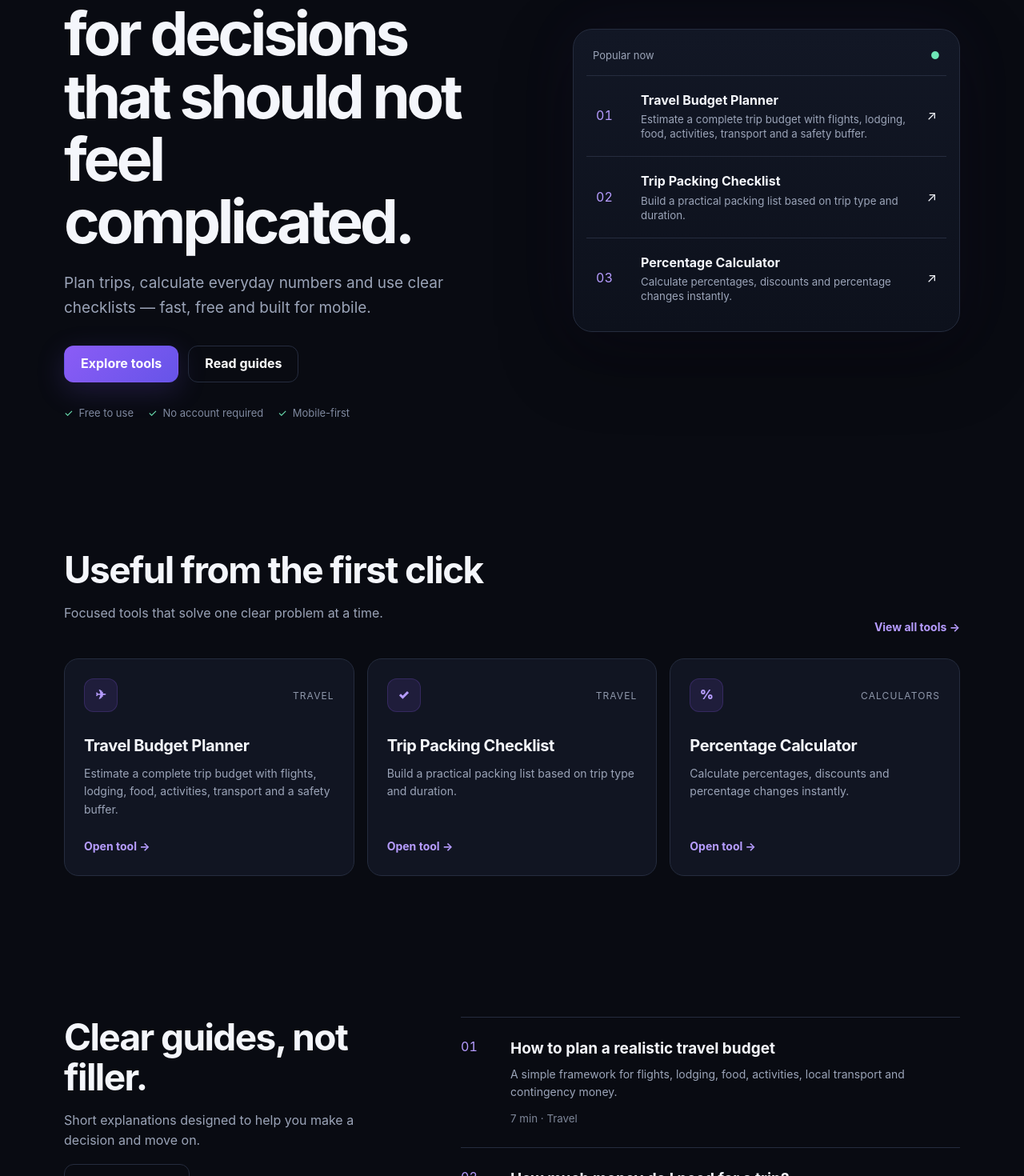
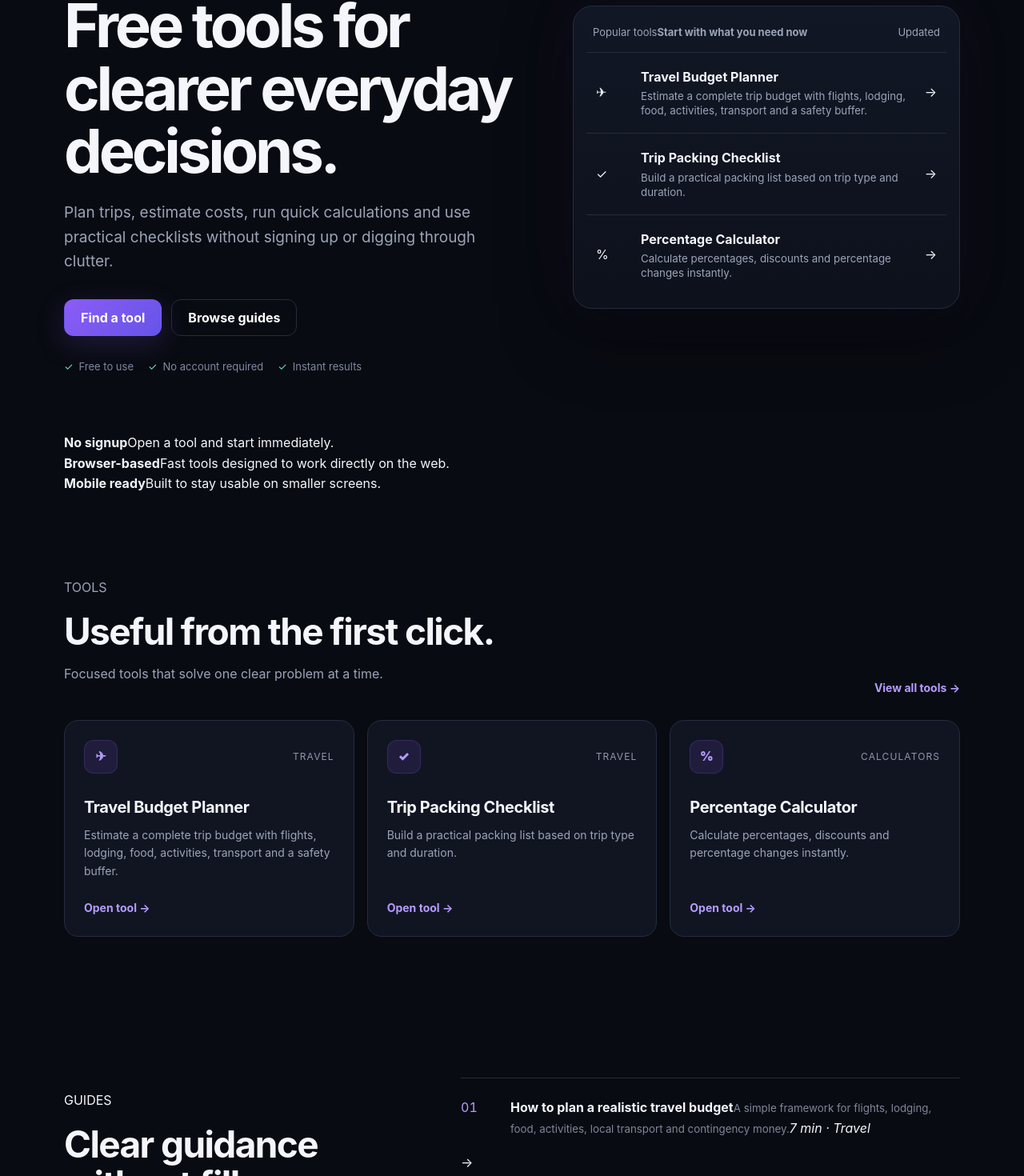
Before and after one commit to Alhachmi01/CardioNewYork, a Next.js app: page / in a window 1280 px wide. Shown: the part 245-1715 px from the top of the page at 80% size. Built offline with nearby package versions, Linux system fonts and the light colour scheme.

Commit message:
Polish GuideVexa homepage UX and conversion hierarchy

```diff
--- a/app/page.tsx
+++ b/app/page.tsx
@@ -4,47 +4,64 @@ import { guides, tools } from "@/lib/site";
 
 export default function HomePage() {
   const featured = tools.filter(tool => tool.featured).slice(0, 3);
+
   return (
     <>
-      <section className="hero shell">
+      <section className="hero shell hero-polished">
         <div className="hero-copy">
-          <h1>Practical tools for decisions that should not feel complicated.</h1>
-          <p>Plan trips, calculate everyday numbers and use clear checklists — fast, free and built for mobile.</p>
+          <p className="hero-kicker">PLANNING · CALCULATORS · GUIDES</p>
+          <h1>Free tools for clearer everyday decisions.</h1>
+          <p className="hero-lead">Plan trips, estimate costs, run quick calculations and use practical checklists without signing up or digging through clutter.</p>
           <div className="hero-actions">
-            <Link className="button" href="/tools">Explore tools</Link>
-            <Link className="button button-ghost" href="/guides">Read guides</Link>
+            <Link className="button" href="/tools">Find a tool</Link>
+            <Link className="button button-ghost" href="/guides">Browse guides</Link>
           </div>
-          <div className="proof-line"><span>Free to use</span><span>No account required</span><span>Mobile-first</span></div>
+          <div className="proof-line"><span>Free to use</span><span>No account required</span><span>Instant results</span></div>
         </div>
-        <div className="hero-panel" aria-label="GuideVexa tool preview">
-          <div className="hero-panel-head"><span>Popular now</span><span className="live-dot">●</span></div>
-          {featured.map((tool, index) => (
-            <Link href={`/tools/${tool.slug}`} className="preview-row" key={tool.slug}>
-              <span className="preview-index">0{index + 1}</span>
+
+        <div className="hero-panel hero-panel-polished" aria-label="Popular GuideVexa tools">
+          <div className="hero-panel-head">
+            <div><span className="panel-label">Popular tools</span><strong>Start with what you need now</strong></div>
+            <span className="panel-status">Updated</span>
+          </div>
+          {featured.map(tool => (
+            <Link href={`/tools/${tool.slug}`} className="preview-row preview-row-polished" key={tool.slug}>
+              <span className="preview-icon" aria-hidden="true">{tool.icon}</span>
               <span><strong>{tool.name}</strong><small>{tool.description}</small></span>
-              <span>↗</span>
+              <span className="preview-arrow" aria-hidden="true">→</span>
             </Link>
           ))}
         </div>
       </section>
 
+      <section className="shell trust-strip" aria-label="GuideVexa principles">
+        <div><strong>No signup</strong><span>Open a tool and start immediately.</span></div>
+        <div><strong>Browser-based</strong><span>Fast tools designed to work directly on the web.</span></div>
+        <div><strong>Mobile ready</strong><span>Built to stay usable on smaller screens.</span></div>
+      </section>
+
       <section className="section shell">
-        <div className="section-heading"><div><h2>Useful from the first click</h2><p>Focused tools that solve one clear problem at a time.</p></div><Link href="/tools" className="text-link">View all tools →</Link></div>
+        <div className="section-heading">
+          <div><p className="section-kicker">TOOLS</p><h2>Useful from the first click.</h2><p>Focused tools that solve one clear problem at a time.</p></div>
+          <Link href="/tools" className="text-link">View all tools →</Link>
+        </div>
         <div className="tool-grid">{featured.map(tool => <ToolCard key={tool.slug} tool={tool} />)}</div>
       </section>
 
-      <section className="section shell split-section">
-        <div>
-          <h2>Clear guides, not filler.</h2>
-          <p className="lead">Short explanations designed to help you make a decision and move on.</p>
-          <Link href="/guides" className="button button-ghost">Browse guides</Link>
+      <section className="section shell split-section guides-home">
+        <div className="guides-intro">
+          <p className="section-kicker">GUIDES</p>
+          <h2>Clear guidance without filler.</h2>
+          <p className="lead">Short explanations designed to help you make a decision, understand the numbers and move on.</p>
+          <Link href="/guides" className="button button-ghost">Browse all guides</Link>
         </div>
         <div className="guide-stack">
           {guides.slice(0, 3).map((guide, index) => (
-            <article key={guide.title} className="guide-row">
+            <Link key={guide.slug} href={`/guides/${guide.slug}`} className="guide-row guide-row-home">
               <span className="guide-number">{String(index + 1).padStart(2, "0")}</span>
-              <div><h3>{guide.title}</h3><p>{guide.description}</p><small>{guide.readTime} · {guide.category}</small></div>
-            </article>
+              <span className="guide-row-content"><strong>{guide.title}</strong><small>{guide.description}</small><em>{guide.readTime} · {guide.category}</em></span>
+              <span className="guide-row-arrow" aria-hidden="true">→</span>
+            </Link>
           ))}
         </div>
       </section>
```
